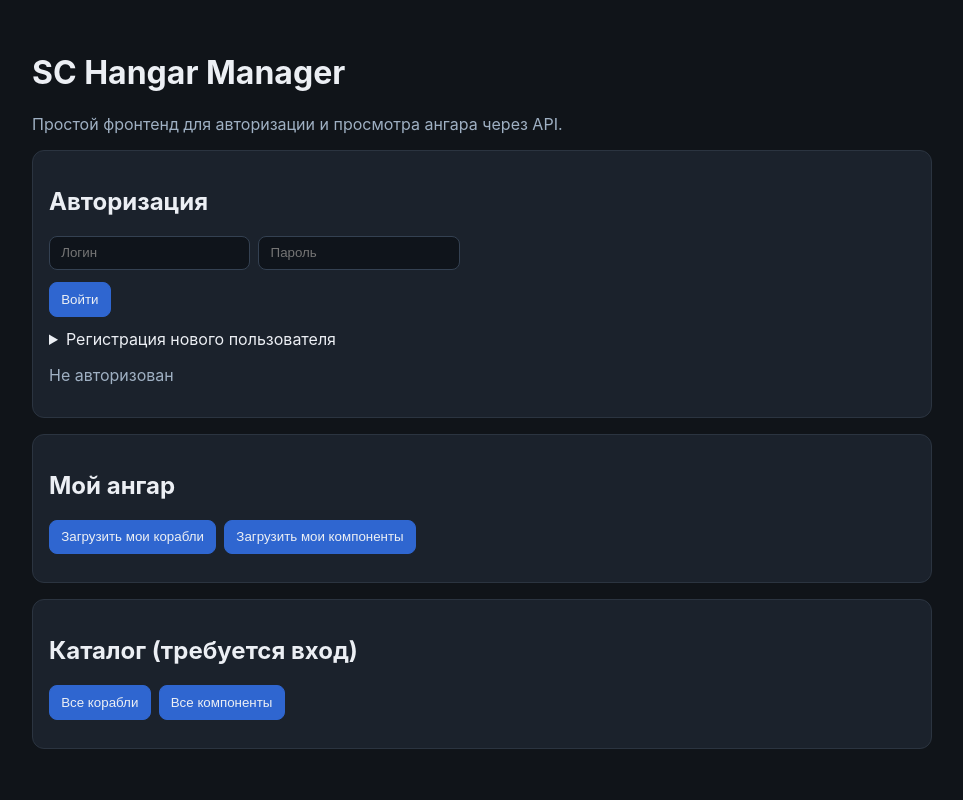
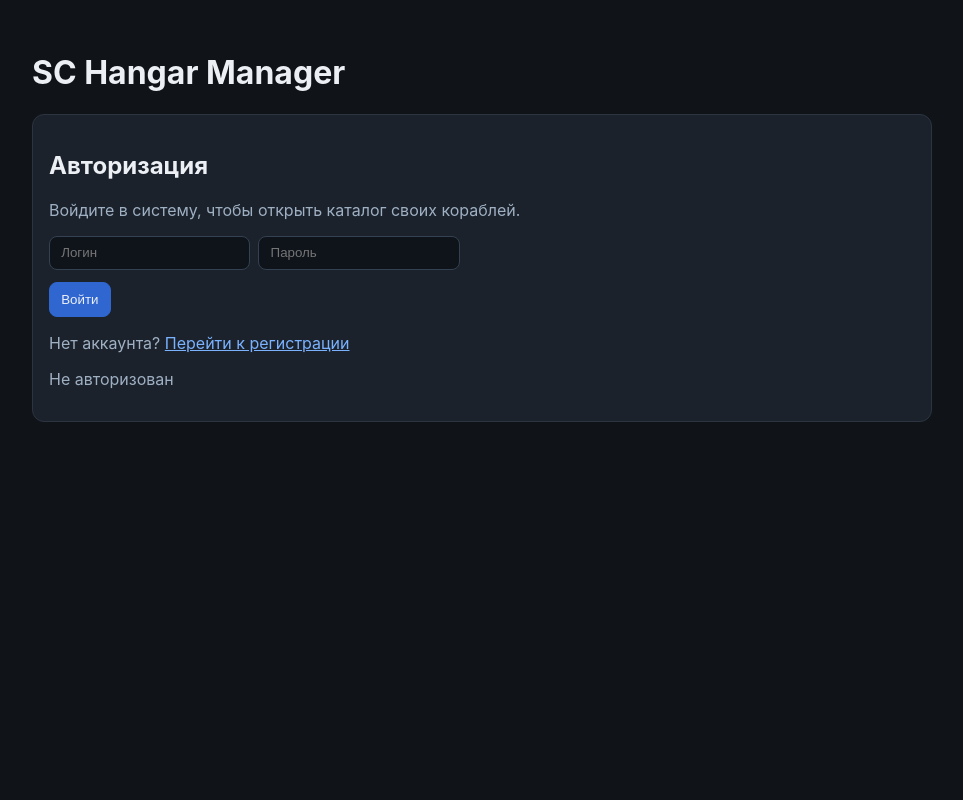
Before and after one commit to kosh477/sc-hangar-manager, a Flask app: page / in a window 1280 px wide. Shown: the whole page, without its empty margins (158-1121 px from the left). Run offline with Flask 3, Linux system fonts and the light colour scheme.

Commit message:
Update frontend auth flow and auto-open ships catalog

```diff
--- a/app/static/frontend.css
+++ b/app/static/frontend.css
@@ -48,11 +48,24 @@ button:hover {
   filter: brightness(1.1);
 }
 
+button.secondary {
+  background: transparent;
+  border-color: #344152;
+}
+
 .muted {
   color: #9fb0c3;
+}
+
+a {
+  color: #7ab2ff;
 }
 
 ul {
   margin: 0;
   padding-left: 1.2rem;
 }
+
+.hidden {
+  display: none;
+}
--- a/app/static/frontend.js
+++ b/app/static/frontend.js
@@ -7,12 +7,23 @@ const byId = (id) => document.getElementById(id);
 
 const authStatus = byId("auth-status");
 const myData = byId("my-data");
-const publicData = byId("public-data");
 
-function updateAuthStatus() {
-  authStatus.textContent = state.token
+const screens = {
+  auth: byId("auth-screen"),
+  register: byId("register-screen"),
+  ships: byId("ships-screen"),
+};
+
+function setScreen(screenName) {
+  Object.entries(screens).forEach(([name, el]) => {
+    el.classList.toggle("hidden", name !== screenName);
+  });
+}
+
+function updateAuthStatus(message = "") {
+  authStatus.textContent = message || (state.token
     ? `Авторизован как user #${state.userId}`
-    : "Не авторизован";
+    : "Не авторизован");
 }
 
 function renderList(el, items, formatter) {
@@ -43,6 +54,37 @@ async function api(path, options = {}) {
   return payload;
 }
 
+async function openShipsCatalog() {
+  if (!state.userId || !state.token) {
+    setScreen("auth");
+    updateAuthStatus();
+    return;
+  }
+
+  try {
+    const ships = await api(`/user/${state.userId}/ships`);
+    renderList(myData, ships, (ship) => `${ship.vendor} ${ship.model} (${ship.name})`);
+    setScreen("ships");
+  } catch (error) {
+    localStorage.removeItem("authToken");
+    localStorage.removeItem("userId");
+    state.token = "";
+    state.userId = null;
+    updateAuthStatus(`Сессия недействительна: ${error.message}`);
+    setScreen("auth");
+  }
+}
+
+byId("open-register-link").addEventListener("click", (event) => {
+  event.preventDefault();
+  setScreen("register");
+});
+
+byId("open-login-link").addEventListener("click", (event) => {
+  event.preventDefault();
+  setScreen("auth");
+});
+
 byId("login-btn").addEventListener("click", async () => {
   try {
     const login = byId("login").value.trim();
@@ -56,8 +98,9 @@ byId("login-btn").addEventListener("click", async () => {
     localStorage.setItem("authToken", state.token);
     localStorage.setItem("userId", String(state.userId));
     updateAuthStatus();
+    await openShipsCatalog();
   } catch (error) {
-    authStatus.textContent = `Ошибка входа: ${error.message}`;
+    updateAuthStatus(`Ошибка входа: ${error.message}`);
   }
 });
 
@@ -78,69 +121,25 @@ byId("register-btn").addEventListener("click", async () => {
     localStorage.setItem("authToken", state.token);
     localStorage.setItem("userId", String(state.userId));
     updateAuthStatus();
+    await openShipsCatalog();
   } catch (error) {
-    authStatus.textContent = `Ошибка регистрации: ${error.message}`;
+    updateAuthStatus(`Ошибка регистрации: ${error.message}`);
   }
 });
 
-byId("load-ships-btn").addEventListener("click", async () => {
-  if (!state.userId) {
-    authStatus.textContent = "Сначала выполните вход";
-    return;
-  }
-  try {
-    const ships = await api(`/user/${state.userId}/ships`);
-    renderList(myData, ships, (ship) => `${ship.vendor} ${ship.model} (${ship.name})`);
-  } catch (error) {
-    authStatus.textContent = `Ошибка загрузки кораблей: ${error.message}`;
-  }
+byId("reload-ships-btn").addEventListener("click", async () => {
+  await openShipsCatalog();
 });
 
-byId("load-parts-btn").addEventListener("click", async () => {
-  if (!state.userId) {
-    authStatus.textContent = "Сначала выполните вход";
-    return;
-  }
-  try {
-    const parts = await api(`/user/${state.userId}/parts`);
-    renderList(
-      myData,
-      parts,
-      (part) => `${part.vendor} ${part.model} | ${part.class} | size ${part.size} | ${part.partType.type}`,
-    );
-  } catch (error) {
-    authStatus.textContent = `Ошибка загрузки компонентов: ${error.message}`;
-  }
-});
-
-byId("load-all-ships-btn").addEventListener("click", async () => {
-  if (!state.userId) {
-    authStatus.textContent = "Сначала выполните вход";
-    return;
-  }
-  try {
-    const ships = await api("/ships");
-    renderList(publicData, ships, (ship) => `${ship.vendor} ${ship.model} (${ship.name})`);
-  } catch (error) {
-    authStatus.textContent = `Ошибка загрузки каталога: ${error.message}`;
-  }
-});
-
-byId("load-all-parts-btn").addEventListener("click", async () => {
-  if (!state.userId) {
-    authStatus.textContent = "Сначала выполните вход";
-    return;
-  }
-  try {
-    const parts = await api("/parts");
-    renderList(
-      publicData,
-      parts,
-      (part) => `${part.vendor} ${part.model} | ${part.class} | size ${part.size} | ${part.partType.type}`,
-    );
-  } catch (error) {
-    authStatus.textContent = `Ошибка загрузки каталога: ${error.message}`;
-  }
+byId("logout-btn").addEventListener("click", () => {
+  localStorage.removeItem("authToken");
+  localStorage.removeItem("userId");
+  state.token = "";
+  state.userId = null;
+  myData.innerHTML = "";
+  updateAuthStatus();
+  setScreen("auth");
 });
 
 updateAuthStatus();
+openShipsCatalog();
--- a/app/templates/frontend.html
+++ b/app/templates/frontend.html
@@ -9,10 +9,10 @@
 <body>
   <main class="container">
     <h1>SC Hangar Manager</h1>
-    <p class="muted">Простой фронтенд для авторизации и просмотра ангара через API.</p>
 
-    <section class="card">
+    <section id="auth-screen" class="card">
       <h2>Авторизация</h2>
+      <p class="muted">Войдите в систему, чтобы открыть каталог своих кораблей.</p>
       <div class="row">
         <input id="login" placeholder="Логин">
         <input id="password" type="password" placeholder="Пароль">
@@ -20,8 +20,12 @@
       <div class="row">
         <button id="login-btn">Войти</button>
       </div>
-      <details>
-        <summary>Регистрация нового пользователя</summary>
+      <p class="muted">Нет аккаунта? <a id="open-register-link" href="#register">Перейти к регистрации</a></p>
+      <p id="auth-status" class="muted">Не авторизован</p>
+    </section>
+
+    <section id="register-screen" class="card hidden">
+      <h2>Регистрация</h2>
       <div class="row">
         <input id="reg-name" placeholder="Имя">
         <input id="reg-email" placeholder="Email">
@@ -29,28 +33,20 @@
       <div class="row">
         <input id="reg-login" placeholder="Логин">
         <input id="reg-password" type="password" placeholder="Пароль">
-          <button id="register-btn">Зарегистрировать</button>
       </div>
-      </details>
-      <p id="auth-status" class="muted">Не авторизован</p>
+      <div class="row">
+        <button id="register-btn">Зарегистрироваться</button>
+      </div>
+      <p class="muted">Уже есть аккаунт? <a id="open-login-link" href="#login">Вернуться ко входу</a></p>
     </section>
 
-    <section class="card">
-      <h2>Мой ангар</h2>
+    <section id="ships-screen" class="card hidden">
+      <h2>Каталог моих кораблей</h2>
       <div class="row">
-        <button id="load-ships-btn">Загрузить мои корабли</button>
-        <button id="load-parts-btn">Загрузить мои компоненты</button>
+        <button id="reload-ships-btn">Обновить каталог</button>
+        <button id="logout-btn" class="secondary">Выйти</button>
       </div>
       <ul id="my-data"></ul>
-    </section>
-
-    <section class="card">
-      <h2>Каталог (требуется вход)</h2>
-      <div class="row">
-        <button id="load-all-ships-btn">Все корабли</button>
-        <button id="load-all-parts-btn">Все компоненты</button>
-      </div>
-      <ul id="public-data"></ul>
     </section>
   </main>
 
```
Lines whose indentation alone changed are shown as unchanged.
